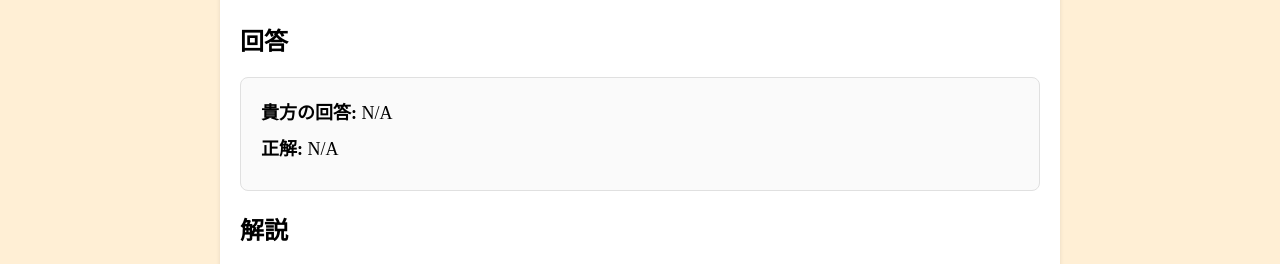
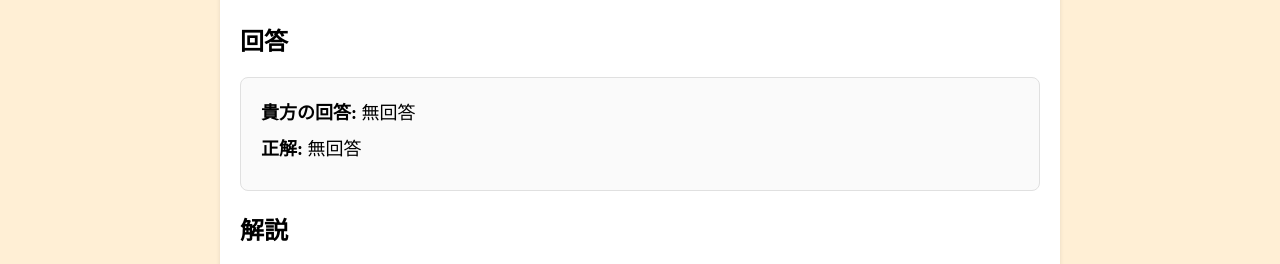
Before and after one commit to aoryui/Creative7, a PHP site: page /kaitoukaisetu.php in a window 1280 px wide. Shown: the part 230-494 px from the top of the page. Run offline with PHP 8.4, Linux system fonts and the light colour scheme; data comes from the database, SQL or seed files in the repository.

Commit message:
選択してない場合無回答を表示

```diff
--- a/frontend/kaitoukaisetu.php
+++ b/frontend/kaitoukaisetu.php
@@ -28,7 +28,7 @@ function getChoiceText($choice_id, $pdo) {
     } catch (PDOException $e) {
         echo 'データベースエラー: ' . $e->getMessage();
     }
-    return 'N/A'; // テキストが取得できない場合は N/A を返す
+    return '無回答'; // テキストが取得できない場合は 無回答 を返す
 }
 
 // データベース接続情報を設定
```
